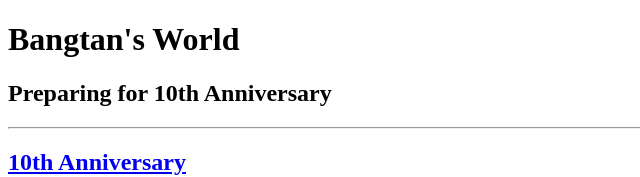
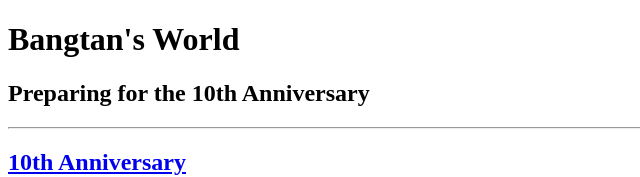
Before and after one commit to SumanYumnam/anniversary, a plain HTML site: page index.html in a window 1280 px wide. Shown: the top 177 px of the page, without its empty margins (0-640 px from the left). Drawn offline with Linux system fonts and the light colour scheme.

Commit message:
Update index.html

```diff
--- a/index.html
+++ b/index.html
@@ -8,7 +8,7 @@
 
 <body>
     <h1>Bangtan's World</h1>
-    <h2>Preparing for 10th Anniversary</h2>
+    <h2>Preparing for the 10th Anniversary</h2>
     <hr>
     <h2>
         <a href="./public/anniversary.html"><b>10th Anniversary</b></a><br />
```
